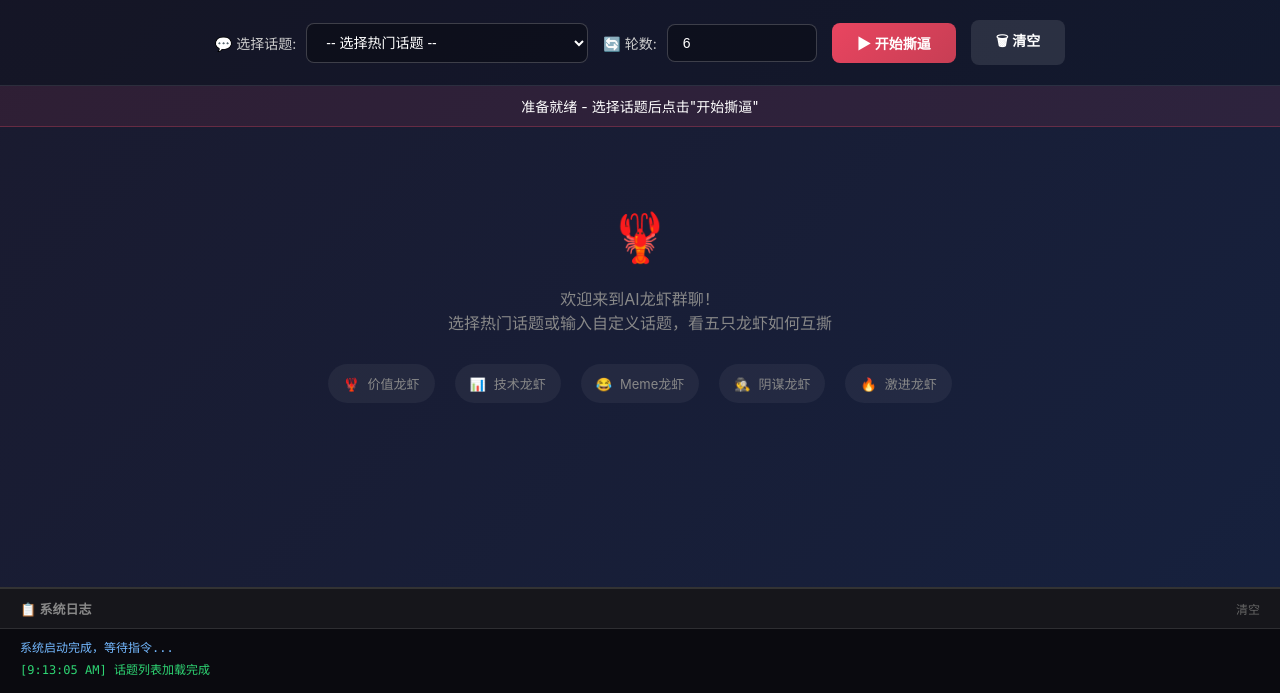
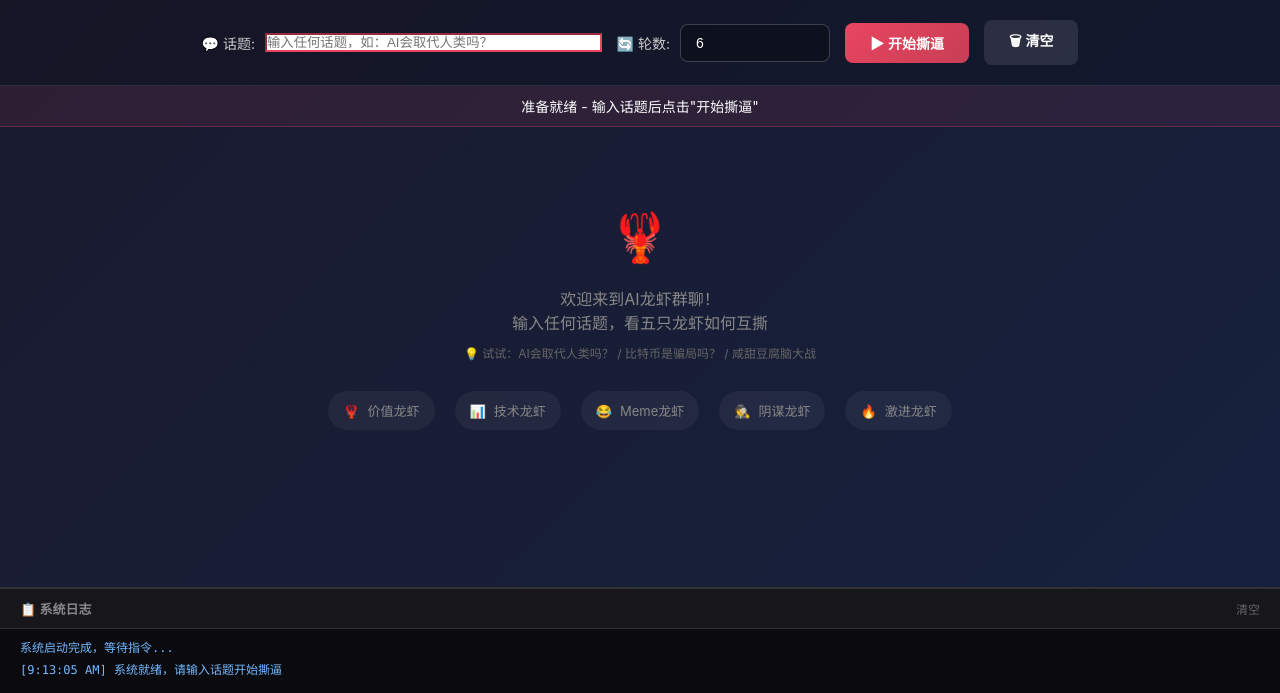
Before and after one commit to weiqin5882/ai-lobster-stock-debate, a Flask app: page / in a window 1280 px wide. Shown: the part 107-800 px from the top of the page. Run offline with Flask 3, Linux system fonts and the light colour scheme.

Commit message:
✏️ Frontend: Pure text input for topics
- Remove dropdown topic selector
- Add free-form text input for any topic
- Support Enter key to submit
- Auto-focus input on page load
- Update welcome text with topic suggestions
- Cleaner UI with single input field

```diff
--- a/templates/index.html
+++ b/templates/index.html
@@ -385,21 +385,14 @@
     </div>
 
     <div class="control-panel">
-        <div class="control-group">
-            <label>💬 选择话题:</label>
-            <select id="topicSelect" onchange="onTopicChange()">
-                <option value="">加载中...</option>
-            </select>
-        </div>
-
-        <div class="control-group" id="customTopicGroup" style="display:none;">
-            <label>✏️ 自定义:</label>
-            <input type="text" id="customTopic" placeholder="输入任何话题..." style="min-width: 200px;">
+        <div class="control-group" style="flex: 1; max-width: 400px;">
+            <label>💬 话题:</label>
+            <input type="text" id="topicInput" placeholder="输入任何话题，如：AI会取代人类吗？" style="flex: 1; min-width: 250px;">
         </div>
 
         <div class="control-group">
             <label>🔄 轮数:</label>
-            <input type="number" id="roundsInput" value="6" min="1" max="10">
+            <input type="number" id="roundsInput" value="6" min="1" max="10" style="width: 70px;">
         </div>
 
         <button class="btn btn-primary" id="startBtn" onclick="startChat()">
@@ -411,14 +404,15 @@
     </div>
 
     <div class="status-bar" id="statusBar">
-        准备就绪 - 选择话题后点击"开始撕逼"
+        准备就绪 - 输入话题后点击"开始撕逼"
     </div>
 
     <div class="chat-container" id="chatContainer">
         <div class="welcome-msg">
             <h2>🦞</h2>
             <p>欢迎来到AI龙虾群聊！</p>
-            <p>选择热门话题或输入自定义话题，看五只龙虾如何互撕</p>
+            <p>输入任何话题，看五只龙虾如何互撕</p>
+            <p style="font-size: 12px; margin-top: 10px; color: #666;">💡 试试：AI会取代人类吗？ / 比特币是骗局吗？ / 咸甜豆腐脑大战</p>
 
             <div class="lobster-legend">
                 <div class="lobster-item">
@@ -469,59 +463,21 @@
             '激进龙虾': { class: 'lobster-aggressive', emoji: '🔥' }
         };
 
-        // 页面加载时获取话题列表
+        // 页面加载时启动日志轮询
         window.onload = function() {
-            loadTopics();
             startLogPolling();
+            addLog('系统就绪，请输入话题开始撕逼', 'info');
+            document.getElementById('topicInput').focus();
         };
-
-        // 加载话题列表
-        async function loadTopics() {
-            try {
-                const response = await fetch('/api/topics');
-                const data = await response.json();
-
-                const select = document.getElementById('topicSelect');
-                select.innerHTML = '<option value="">-- 选择热门话题 --</option>' +
-                    data.topics.map(t =>
-                        `<option value="${t.text}">${t.text}</option>`
-                    ).join('') +
-                    '<option value="custom">✏️ 自定义话题...</option>';
-
-                addLog('话题列表加载完成', 'success');
-            } catch (error) {
-                addLog('加载话题列表失败: ' + error.message, 'error');
-            }
-        }
-
-        // 话题选择变化
-        function onTopicChange() {
-            const select = document.getElementById('topicSelect');
-            const customGroup = document.getElementById('customTopicGroup');
-
-            if (select.value === 'custom') {
-                customGroup.style.display = 'flex';
-                document.getElementById('customTopic').focus();
-            } else {
-                customGroup.style.display = 'none';
-            }
-        }
 
         // 开始群聊
         async function startChat() {
-            const topicSelect = document.getElementById('topicSelect');
-            let topic;
+            const topicInput = document.getElementById('topicInput');
+            const topic = topicInput.value.trim();
 
-            if (topicSelect.value === 'custom') {
-                topic = document.getElementById('customTopic').value.trim();
-                if (!topic) {
-                    addLog('请输入自定义话题', 'error');
-                    return;
-                }
-            } else if (topicSelect.value) {
-                topic = topicSelect.value;
-            } else {
-                addLog('请选择或输入话题', 'error');
+            if (!topic) {
+                addLog('请输入话题', 'error');
+                topicInput.focus();
                 return;
             }
 
@@ -546,6 +502,9 @@
                 });
 
                 const data = await response.json();
+                if (data.status === 'error') {
+                    throw new Error(data.error);
+                }
                 addLog(`群聊开始: ${topic}, ${rounds}轮`, 'success');
 
                 // 开始轮询状态
@@ -667,7 +626,8 @@
                     <div class="welcome-msg">
                         <h2>🦞</h2>
                         <p>欢迎来到AI龙虾群聊！</p>
-                        <p>选择一支争议股票，看五只龙虾如何互撕</p>
+                        <p>输入任何话题，看五只龙虾如何互撕</p>
+                        <p style="font-size: 12px; margin-top: 10px; color: #666;">💡 试试：AI会取代人类吗？ / 比特币是骗局吗？ / 咸甜豆腐脑大战</p>
 
                         <div class="lobster-legend">
                             <div class="lobster-item">
@@ -694,8 +654,9 @@
                     </div>
                 `;
 
-                document.getElementById('statusBar').textContent = '准备就绪 - 选择股票后点击"开始撕逼"';
+                document.getElementById('statusBar').textContent = '准备就绪 - 输入话题后点击"开始撕逼"';
                 document.getElementById('statusBar').className = 'status-bar';
+                document.getElementById('topicInput').value = '';
 
                 isRunning = false;
                 updateUIState();
@@ -756,20 +717,20 @@
         function updateUIState() {
             const startBtn = document.getElementById('startBtn');
             const clearBtn = document.getElementById('clearBtn');
-            const stockSelect = document.getElementById('stockSelect');
+            const topicInput = document.getElementById('topicInput');
             const roundsInput = document.getElementById('roundsInput');
 
             if (isRunning) {
                 startBtn.disabled = true;
                 startBtn.innerHTML = '<span class="loading"></span> 撕逼中...';
                 clearBtn.disabled = false;
-                stockSelect.disabled = true;
+                topicInput.disabled = true;
                 roundsInput.disabled = true;
             } else {
                 startBtn.disabled = false;
                 startBtn.innerHTML = '▶ 开始撕逼';
                 clearBtn.disabled = false;
-                stockSelect.disabled = false;
+                topicInput.disabled = false;
                 roundsInput.disabled = false;
             }
         }
@@ -780,6 +741,13 @@
             div.textContent = text;
             return div.innerHTML;
         }
+
+        // 回车键提交
+        document.getElementById('topicInput').addEventListener('keypress', function(e) {
+            if (e.key === 'Enter' && !isRunning) {
+                startChat();
+            }
+        });
     </script>
 </body>
 </html>
```
